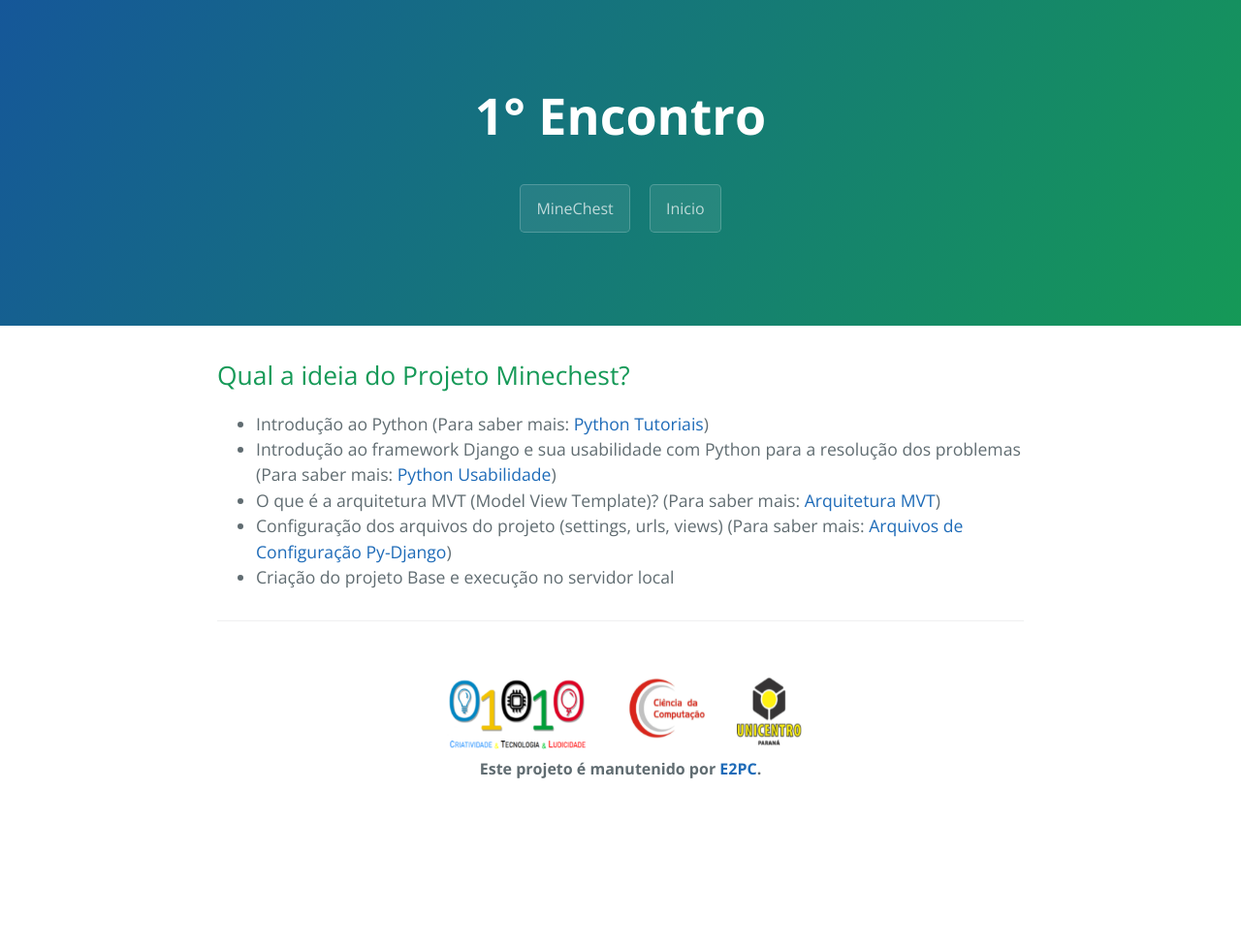
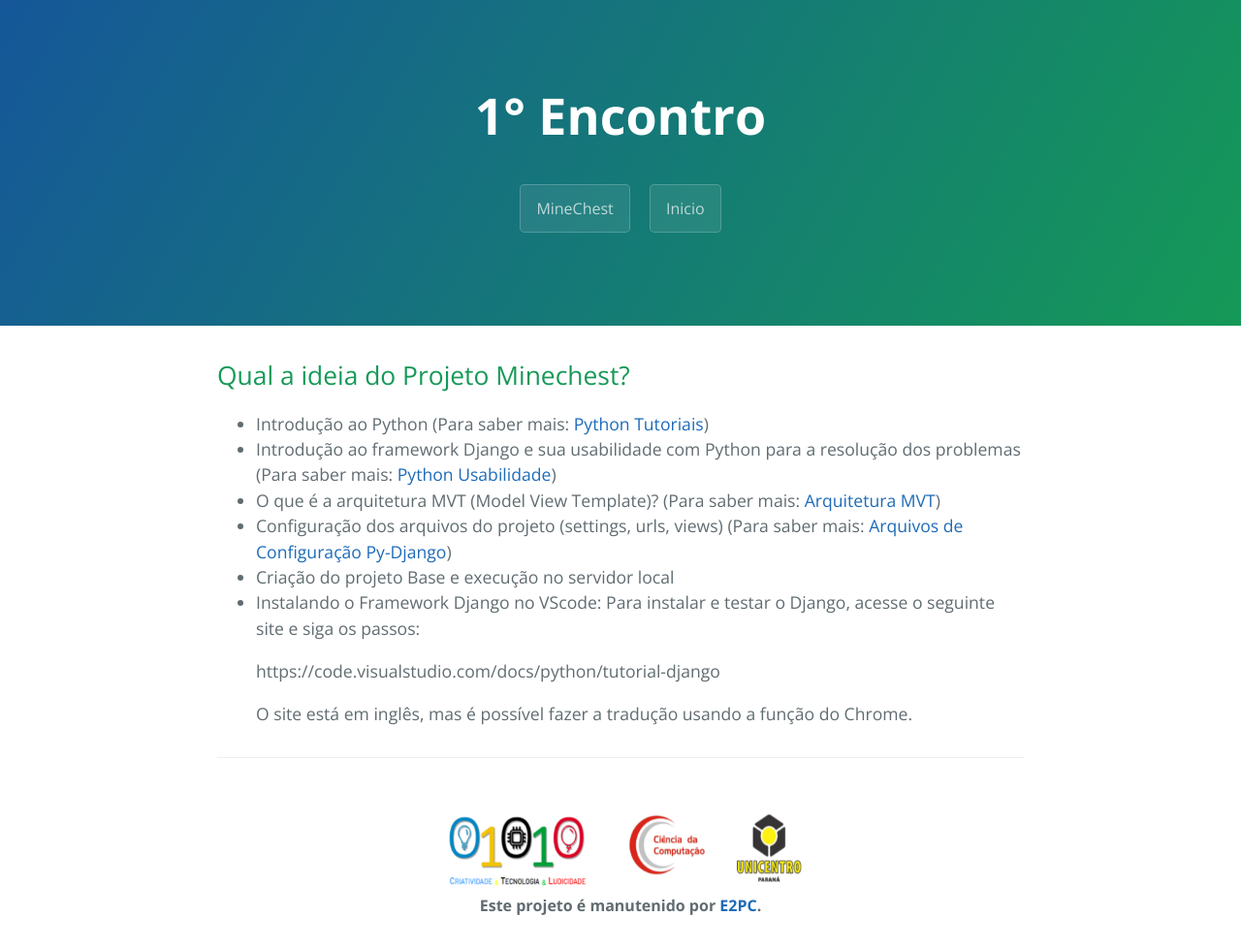
Before and after one commit to E2PC/ProjectPage, a Jekyll site: the page built from Encontro1.md, in a window 1280 px wide. Shown: the whole page at 97% size. Built offline with Jekyll 4.4.1, drawn with Linux system fonts in a browser that asks for light colours; before the commit the page ends 900 px from its top, so only the background shows below that.

Commit message:
Update Encontro1.md

```diff
--- a/Encontro1.md
+++ b/Encontro1.md
@@ -13,3 +13,9 @@ blocker: 1
   - O que é a arquitetura MVT (Model View Template)? (Para saber mais: [Arquitetura MVT](https://www.treinaweb.com.br/blog/entendendo-o-mtv-do-django))
   - Configuração dos arquivos do projeto (settings, urls, views) (Para saber mais: [Arquivos de Configuração Py-Django](https://docs.djangoproject.com/pt-br/3.1/howto/))
   - Criação do projeto Base e execução no servidor local
+  - Instalando o Framework Django no VScode:
+    Para instalar e testar o Django, acesse o seguinte site e siga os passos:
+
+    https://code.visualstudio.com/docs/python/tutorial-django
+
+    O site está em inglês, mas é possível fazer a tradução usando  a função do Chrome.
```
